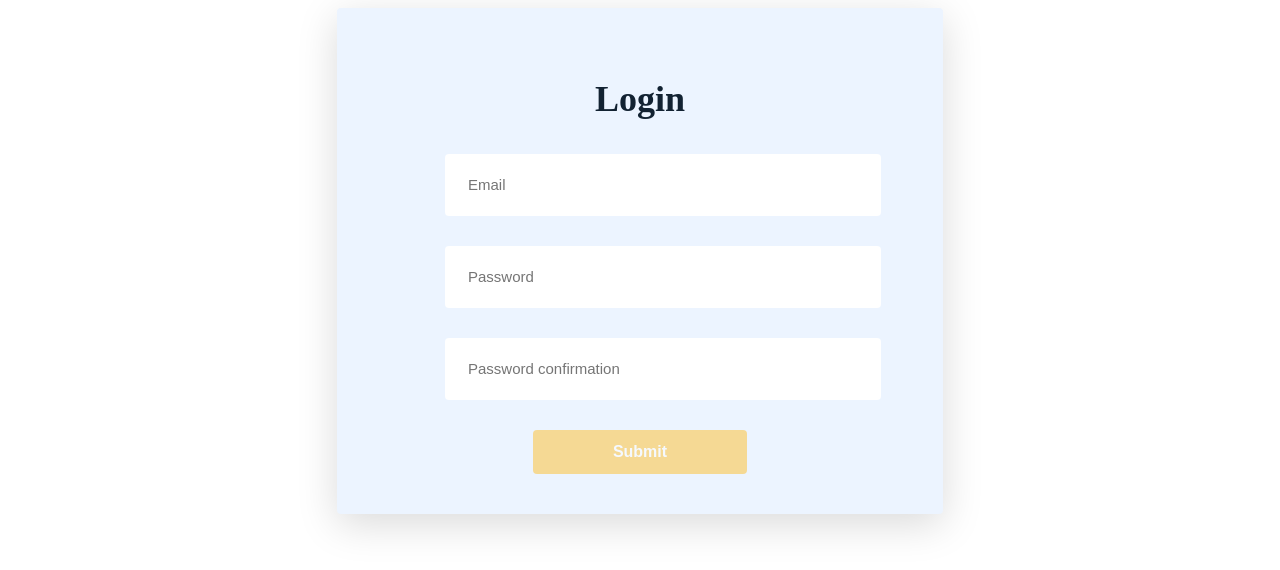
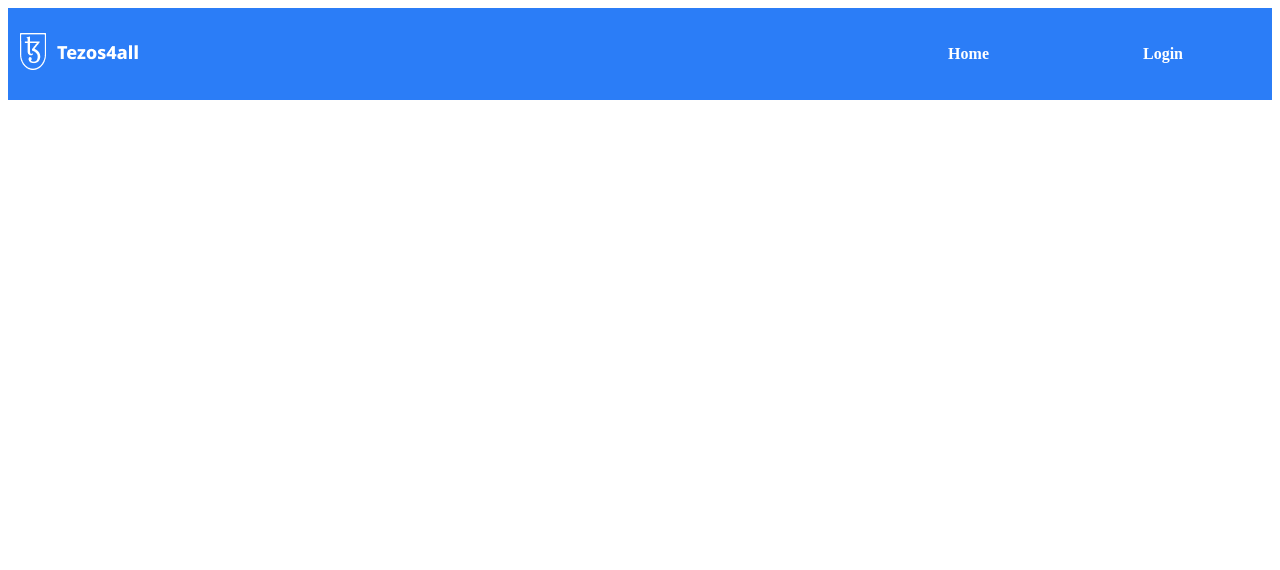
Before and after one commit to volbur/tezos, a Vue app: page / in a window 1280 px wide. Shown: the top 570 px of the page. Built offline with nearby package versions, Linux system fonts and the light colour scheme.

Commit message:
Створив Header.vue

```diff
--- a/src/App.vue
+++ b/src/App.vue
@@ -1,140 +1,20 @@
 <template>
-  <form class="form" @submit.prevent="submitHandler">
-    <h2 class="form__title">Login</h2>
-    <UiInput
-      :isValid="isValidEmail"
-      type="text"
-      placeholder="Email"
-      :error="formData.email.error"
-      v-model="formData.email.value"
-    ></UiInput>
-
-    <UiInput
-      :isValid="isValidPassword"
-      type="password"
-      placeholder="Password"
-      :error="formData.password.error"
-      v-model="formData.password.value"
-    ></UiInput>
-
-    <UiInput
-      :isValid="isValidPasswordConfirmation"
-      type="password"
-      placeholder="Password confirmation"
-      :error="formData.passwordConfirmation.error"
-      v-model="formData.passwordConfirmation.value"
-    ></UiInput>
-
-    <button class="btn" :disabled="!isValidForm">Submit</button>
-  </form>
+  <Header></Header>
+  <!-- <Form></Form> -->
 </template>
 
 
 <script>
-import UiInput from "./components/UiInput";
+import Header from "./components/Header";
+// import Form from "./components/Form";
 export default {
   name: "App",
   components: {
-    UiInput,
-  },
-  data() {
-    return {
-      isBlur: false,
-      formData: {
-        email: {
-          value: "",
-          error: "Invalid email",
-        },
-        password: {
-          value: "",
-          error:
-            "Password must contain only latin letters, 1 upper-case character, 1 lower-case character, one number and one special character.",
-        },
-        passwordConfirmation: {
-          value: "",
-          error: "Password doesn’t match",
-        },
-      },
-    };
-  },
-  computed: {
-    isValidEmail() {
-      return /^[A-Z0-9._%+-]+@[A-Z0-9-]+.+.[A-Z]{2,4}$/i.test(
-        this.formData.email.value
-      );
-    },
-    isValidPassword() {
-      const validLength = 8;
-      return this.formData.password.value.length === validLength;
-    },
-    isValidPasswordConfirmation() {
-      if (!this.isValidPassword) return;
-      return (
-        this.formData.password.value ===
-        this.formData.passwordConfirmation.value
-      );
-    },
-    isValidForm() {
-      return (
-        this.isValidEmail &&
-        this.isValidPassword &&
-        this.isValidPasswordConfirmation
-      );
-    },
-  },
-  methods: {
-    showAlert(text) {
-      alert(text);
-    },
-    submitHandler() {
-      if (this.isValidForm) {
-        console.log("email: ", this.formData.email.value);
-        console.log("password: ", this.formData.password.value);
-        console.log(
-          "passwordConfirmation: ",
-          this.formData.passwordConfirmation.value
-        );
-      }
-      this.showAlert("Вхід дозволено.");
-    },
+    Header,
+    // Form,
   },
 };
 </script>
 
 <style>
-.form {
-  margin: 0 auto;
-  padding: 37px 108px 40px;
-  width: 390px;
-  background: #ecf4ff;
-  box-shadow: 0px 10px 40px rgba(0, 0, 0, 0.15);
-  border-radius: 4px;
-}
-.form__control:not(:last-child) {
-  margin-bottom: 30px;
-}
-.form__title {
-  text-align: center;
-  font-weight: bold;
-  font-size: 36px;
-  line-height: 49px;
-  color: #122232;
-}
-.btn {
-  display: block;
-  margin: 0 auto;
-  padding: 11px 80px;
-  border-radius: 4px;
-  border: none;
-  font-weight: bold;
-  font-size: 16px;
-  line-height: 22px;
-  background-color: #ffbf2b;
-  color: #fff;
-  cursor: pointer;
-}
-.btn:disabled {
-  opacity: 0.5;
-  cursor: auto;
-}
 </style>
--- /dev/null
+++ b/src/components/Form.vue
@@ -0,0 +1,139 @@
+<template>
+  <form class="form" @submit.prevent="submitHandler">
+    <h2 class="form__title">Login</h2>
+    <UiInput
+      :isValid="isValidEmail"
+      type="text"
+      placeholder="Email"
+      :error="formData.email.error"
+      v-model="formData.email.value"
+    ></UiInput>
+
+    <UiInput
+      :isValid="isValidPassword"
+      type="password"
+      placeholder="Password"
+      :error="formData.password.error"
+      v-model="formData.password.value"
+    ></UiInput>
+
+    <UiInput
+      :isValid="isValidPasswordConfirmation"
+      type="password"
+      placeholder="Password confirmation"
+      :error="formData.passwordConfirmation.error"
+      v-model="formData.passwordConfirmation.value"
+    ></UiInput>
+
+    <button class="btn" :disabled="!isValidForm">Submit</button>
+  </form>
+</template>
+
+
+<script>
+import UiInput from "./UiInput";
+export default {
+  components: {
+    UiInput,
+  },
+  data() {
+    return {
+      isBlur: false,
+      formData: {
+        email: {
+          value: "",
+          error: "Invalid email",
+        },
+        password: {
+          value: "",
+          error:
+            "Password must contain only latin letters, 1 upper-case character, 1 lower-case character, one number and one special character.",
+        },
+        passwordConfirmation: {
+          value: "",
+          error: "Password doesn’t match",
+        },
+      },
+    };
+  },
+  computed: {
+    isValidEmail() {
+      return /^[A-Z0-9._%+-]+@[A-Z0-9-]+.+.[A-Z]{2,4}$/i.test(
+        this.formData.email.value
+      );
+    },
+    isValidPassword() {
+      const validLength = 8;
+      return this.formData.password.value.length === validLength;
+    },
+    isValidPasswordConfirmation() {
+      if (!this.isValidPassword) return;
+      return (
+        this.formData.password.value ===
+        this.formData.passwordConfirmation.value
+      );
+    },
+    isValidForm() {
+      return (
+        this.isValidEmail &&
+        this.isValidPassword &&
+        this.isValidPasswordConfirmation
+      );
+    },
+  },
+  methods: {
+    showAlert(text) {
+      alert(text);
+    },
+    submitHandler() {
+      if (this.isValidForm) {
+        console.log("email: ", this.formData.email.value);
+        console.log("password: ", this.formData.password.value);
+        console.log(
+          "passwordConfirmation: ",
+          this.formData.passwordConfirmation.value
+        );
+      }
+      this.showAlert("Вхід дозволено.");
+    },
+  },
+};
+</script>
+
+<style>
+.form {
+  margin: 0 auto;
+  padding: 37px 108px 40px;
+  width: 390px;
+  background: #ecf4ff;
+  box-shadow: 0px 10px 40px rgba(0, 0, 0, 0.15);
+  border-radius: 4px;
+}
+.form__control:not(:last-child) {
+  margin-bottom: 30px;
+}
+.form__title {
+  text-align: center;
+  font-weight: bold;
+  font-size: 36px;
+  line-height: 49px;
+  color: #122232;
+}
+.btn {
+  display: block;
+  margin: 0 auto;
+  padding: 11px 80px;
+  border-radius: 4px;
+  border: none;
+  font-weight: bold;
+  font-size: 16px;
+  line-height: 22px;
+  background-color: #ffbf2b;
+  color: #fff;
+  cursor: pointer;
+}
+.btn:disabled {
+  opacity: 0.5;
+  cursor: auto;
+}
+</style>
--- /dev/null
+++ b/src/components/Header.vue
@@ -0,0 +1,50 @@
+<template>
+  <header class="header">
+    <div class="nav-bar">
+      <a href="#" class="logo"><img src="img/logo.png" alt="logo" /></a>
+      <ul class="nav-list">
+        <li class="nav-item"><a href="#">Home</a></li>
+        <li class="nav-item"><a href="#">Login</a></li>
+      </ul>
+    </div>
+  </header>
+</template>
+
+<script>
+export default {};
+</script>
+
+<style scoped>
+.header {
+  padding: 12px 0;
+  background-color: #2b7df7;
+}
+.nav-bar {
+  display: flex;
+  justify-content: space-between;
+  align-items: center;
+  margin: 0 auto;
+  max-width: 1240px;
+}
+.nav-list {
+  display: flex;
+  margin: 0;
+  padding: 0;
+  list-style: none;
+}
+.nav-item a {
+  display: inline-block;
+  padding: 19px 73px;
+  border: 4px solid transparent;
+  border-radius: 4px;
+  font-weight: 600;
+  font-size: 16px;
+  line-height: 22px;
+  color: #ffffff;
+  text-decoration: none;
+}
+.nav-item a:hover {
+  border-color: #ffbf2b;
+  color: #ffbf2b;
+}
+</style>
```
Also changed, not shown: src/main.js (+5 -5 lines), public/img/logo.png (added), src/assets/logo.png (deleted).
